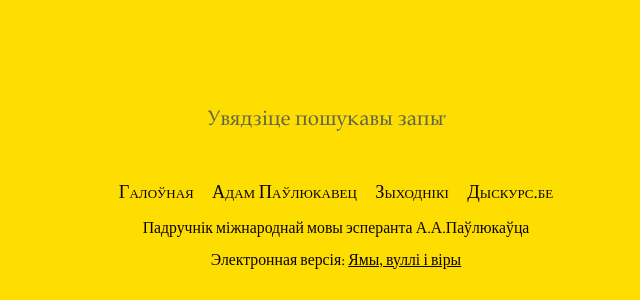
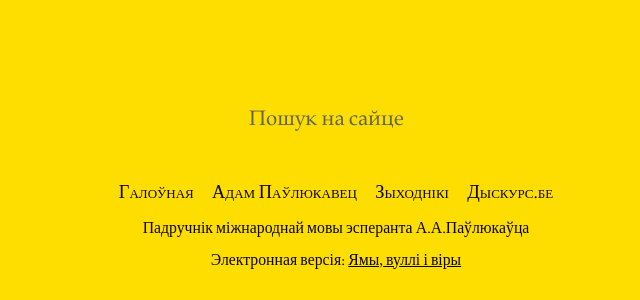
Before and after one commit to skaivolas/mir, a Jekyll site: the page built from index.html, in a window 1280 px wide. Shown: the part 3351-3651 px from the top of the page, without its empty margins (304-944 px from the left). Built offline with Jekyll 4.4.1, drawn with Linux system fonts in a browser that asks for light colours; the list of posts is cut into pages by our own code.

Commit message:
Update search.html

```diff
--- a/_includes/search.html
+++ b/_includes/search.html
@@ -1,3 +1,3 @@
   <form method="get" id="search" action="/search" data-search-form>
-    <input type="search" name="q" id="search__input" placeholder="Увядзіце пошукавы запыт" data-search-input autocomplete="off"/>
+    <input type="search" name="q" id="search__input" placeholder="Пошук на сайце" data-search-input autocomplete="off"/>
   </form>
```
